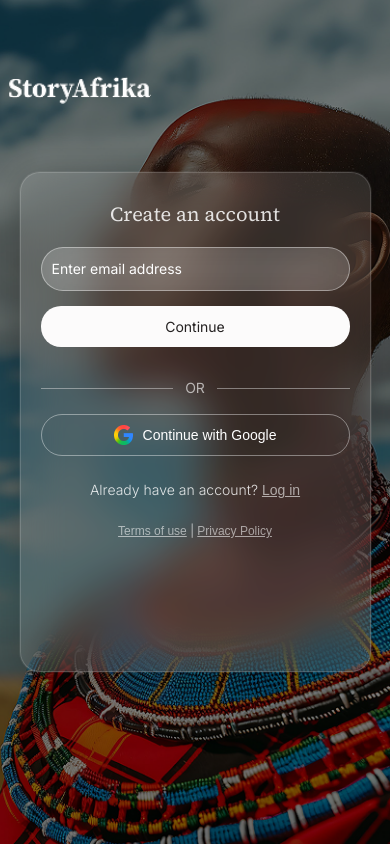
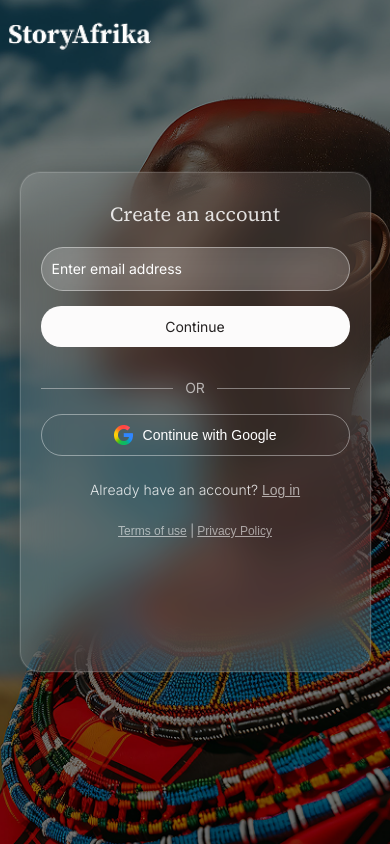
Before and after one commit to Faithwealth1/story-afrika, a React (Create React App) app: page / in a window 390 px wide. Built offline with nearby package versions, Linux system fonts and the light colour scheme.

Commit message:
moved logo up

```diff
--- a/src/App.css
+++ b/src/App.css
@@ -291,7 +291,7 @@
   /* Move logo to the left edge on mobile without affecting desktop */
   .title-logo {
     left: 8px; /* close to the screen edge */
-    top: 70px; /* moved down on mobile */
+    top: calc(env(safe-area-inset-top, 0px) + 16px); /* higher on phone screens */
     height: 36px;
   }
 }
```
